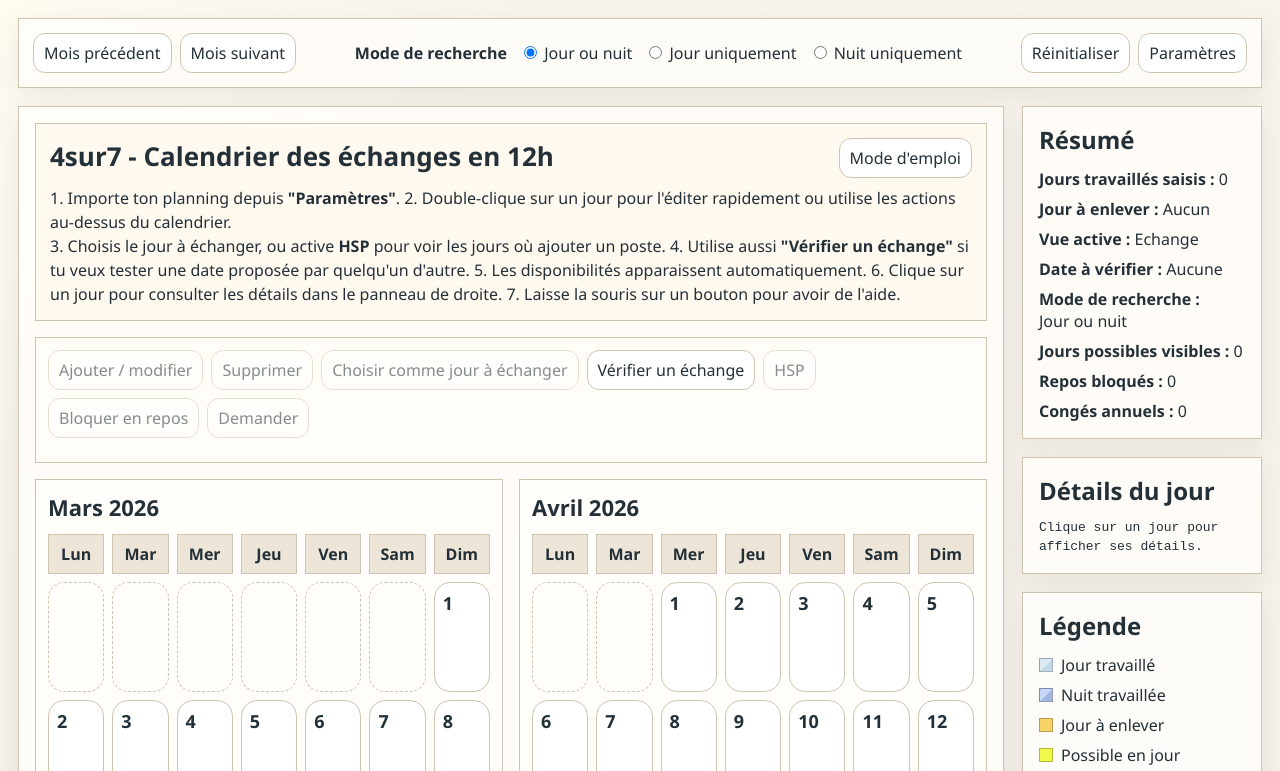
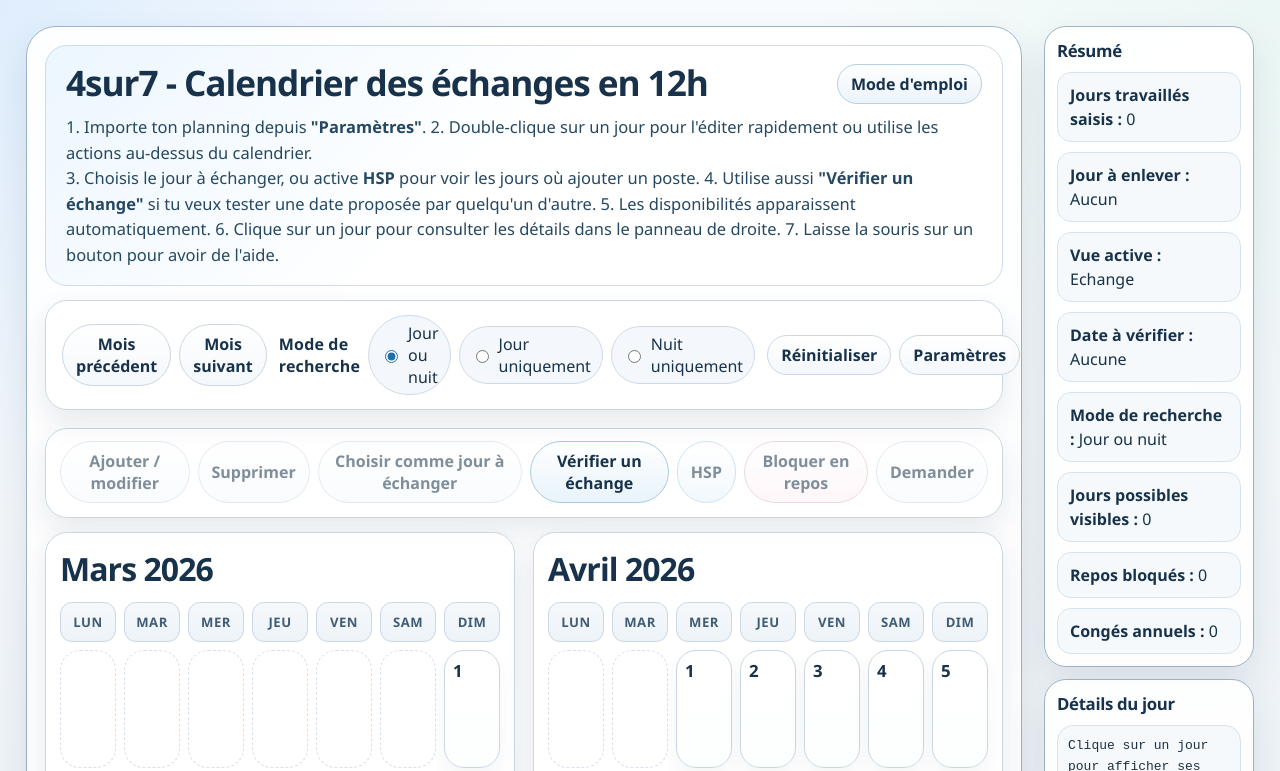
Before and after one commit to Mididams/Appli-Echange, a website: page index.html in a window 1280 px wide. Shown: the top 771 px of the page. Drawn offline with Linux system fonts and the light colour scheme.

Commit message:
Modif interface visuelle

```diff
--- a/index.html
+++ b/index.html
@@ -8,6 +8,26 @@
   </head>
   <body>
     <div class="app-shell">
+      <main class="main-layout">
+        <section class="calendar-panel">
+          <div class="help-box">
+            <div class="help-box-header">
+              <h1>4sur7 - Calendrier des échanges en 12h</h1>
+              <button id="help-button" type="button">Mode d'emploi</button>
+            </div>
+            <p>
+              1. Importe ton planning depuis <strong>"Paramètres"</strong>. <span class="desktop-only">2. Double-clique sur un jour pour
+              l'éditer rapidement ou utilise les actions au-dessus du calendrier.</span><span class="mobile-only">2. Double-clique ou laisse appuyé sur un jour pour l'éditer rapidement.</span><br />3. Choisis le jour à échanger, <span class="desktop-only">ou active <strong>HSP</strong> pour voir les jours où ajouter un poste.</span><span class="mobile-only">ou clique sur <strong>HSP</strong> pour voir les jours disponibles.</span>
+              4. Utilise aussi <strong>"Vérifier un échange"</strong> si tu veux tester une date proposée par quelqu'un d'autre. 5. Les disponibilités apparaissent automatiquement. <span class="desktop-only">6. Clique sur un jour pour consulter les
+              détails dans le panneau de droite.</span><span class="mobile-only">5. Clique sur un jour pour consulter les détails dans le panneau des détails du jour sous le calendrier, puis utilise les actions au-dessus du calendrier si besoin.</span>
+              <span class="desktop-only"> 7. Laisse la souris sur un bouton pour avoir de l'aide.</span>
+            </p>
+            <p class="mobile-tip">
+              Sur mobile, touche une date pour la consulter puis fais un double tap ou laisse le doigt appuyé pour
+              l'ouvrir en modification.
+            </p>
+          </div>
+
           <header class="toolbar">
             <div class="toolbar-group">
               <button id="prev-month-button" type="button">Mois précédent</button>
@@ -39,26 +59,6 @@
               <input id="excel-import-file-input" type="file" accept=".xlsx,.xls,.xlsm,.xlsb,.ods,.fods" hidden />
             </div>
           </header>
-
-      <main class="main-layout">
-        <section class="calendar-panel">
-          <div class="help-box">
-            <div class="help-box-header">
-              <h1>4sur7 - Calendrier des échanges en 12h</h1>
-              <button id="help-button" type="button">Mode d'emploi</button>
-            </div>
-            <p>
-              1. Importe ton planning depuis <strong>"Paramètres"</strong>. <span class="desktop-only">2. Double-clique sur un jour pour
-              l'éditer rapidement ou utilise les actions au-dessus du calendrier.</span><span class="mobile-only">2. Double-clique ou laisse appuyé sur un jour pour l'éditer rapidement.</span><br />3. Choisis le jour à échanger, <span class="desktop-only">ou active <strong>HSP</strong> pour voir les jours où ajouter un poste.</span><span class="mobile-only">ou clique sur <strong>HSP</strong> pour voir les jours disponibles.</span>
-              4. Utilise aussi <strong>"Vérifier un échange"</strong> si tu veux tester une date proposée par quelqu'un d'autre. 5. Les disponibilités apparaissent automatiquement. <span class="desktop-only">6. Clique sur un jour pour consulter les
-              détails dans le panneau de droite.</span><span class="mobile-only">5. Clique sur un jour pour consulter les détails dans le panneau des détails du jour sous le calendrier, puis utilise les actions au-dessus du calendrier si besoin.</span>
-              <span class="desktop-only"> 7. Laisse la souris sur un bouton pour avoir de l'aide.</span>
-            </p>
-            <p class="mobile-tip">
-              Sur mobile, touche une date pour la consulter puis fais un double tap ou laisse le doigt appuyé pour
-              l'ouvrir en modification.
-            </p>
-          </div>
 
           <section class="details-actions-panel">
             <div id="details-actions" class="details-actions">
--- a/script.js
+++ b/script.js
@@ -252,6 +252,14 @@
     return formatDateString(new Date());
   }
 
+  function isPastDate(dateString) {
+    return dateString < getTodayDateString();
+  }
+
+  function shouldBlankPastDayInHspView(dateString) {
+    return isHspViewActive() && isPastDate(dateString);
+  }
+
   function addDays(dateString, days) {
     return engine.addDays(dateString, days);
   }
@@ -999,6 +1007,9 @@
     if (isVerifyRequestedDate) {
       return "worked";
     }
+    if (shouldBlankPastDayInHspView(date)) {
+      return "hsp-past";
+    }
     if (isVerifyViewActive()) {
       return isVerifyPossibleWorkedDay(date) ? "worked" : "empty";
     }
@@ -1027,6 +1038,10 @@
   }
 
   function getDayCellBadges(date) {
+    if (shouldBlankPastDayInHspView(date)) {
+      return [];
+    }
+
     if (isVerifyViewActive() && !isVerifyPossibleWorkedDay(date) && !isVerifyRequestedDate(date)) {
       return [];
     }
@@ -1111,13 +1126,20 @@
   }
 
   function formatDayCellBadgeLabel(label) {
+    if (label === "Repos bloqué") {
+      return "Repos\nbloqué";
+    }
+
+    if (label === "A retirer") {
+      return "A\nretirer";
+    }
+
+    if (label === "A rajouter") {
+      return "A\nrajouter";
+    }
+
     if (label.includes(":")) {
       return label.replace(":", "\n");
-    }
-
-    if (label.includes(" ")) {
-      const parts = label.split(" ");
-      return `${parts.slice(0, -1).join(" ")}\n${parts[parts.length - 1]}`;
     }
 
     return label;
@@ -1172,6 +1194,10 @@
   }
 
   function getMiniSummaryItems(date) {
+    if (shouldBlankPastDayInHspView(date)) {
+      return [];
+    }
+
     const statusEntry = state.visibleStatuses ? state.visibleStatuses[date] : null;
     if ((!state.removedShift && !isHspViewActive() && !isVerifyViewActive()) || !statusEntry) {
       return [];
@@ -1233,6 +1259,10 @@
       const shift = getShiftByDate(dateString);
       button.type = "button";
       button.className = `day-cell state-${cellState}`;
+      if (cellState === "hsp-past") {
+        button.classList.add("hsp-past");
+        button.disabled = true;
+      }
       if (cellState === "worked") {
         if (isVerifyRequestedDate(dateString) && !shift) {
           button.classList.add(getVerifyRequestedDayCellTone());
@@ -1247,7 +1277,7 @@
       if (isVerifyRequestedDate(dateString)) {
         button.classList.add("verify-requested");
       }
-      if (state.selectedDate === dateString) {
+      if (state.selectedDate === dateString && cellState !== "hsp-past") {
         button.classList.add("selected-detail");
       }
 
@@ -1444,6 +1474,9 @@
     }
 
     return getVisibleDateStrings().filter((date) => {
+      if (shouldBlankPastDayInHspView(date)) {
+        return false;
+      }
       if (getShiftByDate(date) || (state.removedShift && date === state.removedShift.date) || state.blockedRestDates.includes(date)) {
         return false;
       }
@@ -1487,6 +1520,7 @@
     const isAnnualLeave = isAnnualLeaveShift(shift);
     const isHspView = isHspViewActive();
     const isVerifyView = isVerifyViewActive();
+    const hasRemovedShift = Boolean(state.removedShift);
 
     detailsEditButton.disabled = !date;
     detailsRemoveButton.disabled = !shift && !hasFreeNote;
@@ -1497,6 +1531,7 @@
       : date
         ? getRemovedActionLabel(date)
         : "Choisir comme jour à échanger";
+    detailsSelectRemovedButton.classList.toggle("is-active", hasRemovedShift);
     detailsVerifyButton.disabled = false;
     detailsVerifyButton.textContent = isVerifyView ? "Modifier la date à vérifier" : "Vérifier un échange";
     detailsVerifyButton.classList.toggle("is-active", isVerifyView);
--- a/style.css
+++ b/style.css
@@ -1,28 +1,37 @@
 :root {
-  --color-bg: #f4efe7;
-  --color-panel: #fffdf9;
-  --color-border: #d0c4b1;
-  --color-text: #233038;
-  --color-muted: #6f766e;
-  --color-worked: #dde9f3;
-  --color-worked-border: #2e86ab;
-  --color-worked-day: #dde9f3;
-  --color-worked-day-stripe: rgba(46, 134, 171, 0.16);
-  --color-worked-day-border: #2e86ab;
-  --color-worked-night: #c7d8f6;
-  --color-worked-night-stripe: rgba(37, 77, 168, 0.24);
-  --color-worked-night-border: #254da8;
-  --color-removed: #f6d365;
-  --color-day-only: #f0f848;
-  --color-night-only: #3071ee;
-  --color-both: #bfe3b4;
-  --color-none: #f5c0ca;
-  --color-blocked-rest: #f5c0ca;
-  --color-selected: #232323;
+  --color-bg: #eef3f7;
+  --color-panel: rgba(255, 255, 255, 0.9);
+  --color-panel-strong: #ffffff;
+  --color-border: #cad7e4;
+  --color-border-strong: #9eb2c5;
+  --color-text: #17324a;
+  --color-muted: #5e7183;
+  --color-worked: #dceffd;
+  --color-worked-border: #2f7fb4;
+  --color-worked-day: #dceffd;
+  --color-worked-day-stripe: rgba(47, 127, 180, 0.16);
+  --color-worked-day-border: #2f7fb4;
+  --color-worked-night: #d8e4ff;
+  --color-worked-night-stripe: rgba(49, 93, 189, 0.2);
+  --color-worked-night-border: #315dbd;
+  --color-removed: #ffe39a;
+  --color-day-only: #f7ff7a;
+  --color-night-only: #6c96ff;
+  --color-both: #cdecc6;
+  --color-none: #f7c7d1;
+  --color-blocked-rest: #f6cad4;
+  --color-selected: #17324a;
   --color-button: #ffffff;
   --color-possible-text: #2f7d32;
   --color-impossible-text: #b42318;
-  --shadow-soft: 0 8px 24px rgba(35, 48, 56, 0.08);
+  --color-accent: #1f6fa9;
+  --shadow-soft: 0 12px 28px rgba(23, 50, 74, 0.1);
+  --shadow-card: 0 16px 36px rgba(23, 50, 74, 0.1);
+  --shadow-hover: 0 16px 26px rgba(31, 111, 169, 0.16);
+  --radius-xl: 28px;
+  --radius-lg: 22px;
+  --radius-md: 16px;
+  --radius-sm: 12px;
 }
 
 * {
@@ -32,10 +41,11 @@
 body {
   margin: 0;
   color: var(--color-text);
-  font-family: "Segoe UI", Tahoma, Geneva, Verdana, sans-serif;
+  font-family: "Aptos", "Segoe UI Variable", "Segoe UI", "Trebuchet MS", sans-serif;
   background:
-    radial-gradient(circle at top left, #fffbf1 0, transparent 28%),
-    linear-gradient(180deg, #f8f4ed 0%, var(--color-bg) 100%);
+    radial-gradient(circle at top left, rgba(143, 194, 255, 0.24) 0, transparent 26%),
+    radial-gradient(circle at top right, rgba(183, 230, 210, 0.2) 0, transparent 24%),
+    linear-gradient(180deg, #f8fbfd 0%, var(--color-bg) 52%, #e7eef4 100%);
 }
 
 button,
@@ -47,26 +57,48 @@ input {
 button,
 select {
   border: 1px solid var(--color-border);
-  background: var(--color-button);
+  background: linear-gradient(180deg, #ffffff 0%, #f4f8fc 100%);
   color: var(--color-text);
-  padding: 8px 10px;
-  border-radius: 12px;
+  padding: 8px 13px;
+  border-radius: 999px;
+  box-shadow: 0 1px 0 rgba(255, 255, 255, 0.7) inset;
+  transition:
+    border-color 140ms ease,
+    background 140ms ease,
+    transform 140ms ease,
+    box-shadow 140ms ease;
 }
 
 button {
   cursor: pointer;
+  font-weight: 600;
 }
 
 button:hover,
 select:hover {
-  border-color: var(--color-worked-border);
+  border-color: var(--color-accent);
+  box-shadow: var(--shadow-hover);
+  transform: translateY(-1px);
+}
+
+button:focus-visible,
+select:focus-visible,
+input:focus-visible,
+textarea:focus-visible {
+  outline: 3px solid rgba(31, 111, 169, 0.18);
+  outline-offset: 2px;
+}
+
+input[type="radio"],
+input[type="checkbox"] {
+  accent-color: var(--color-accent);
 }
 
 .app-shell {
   max-width: 1440px;
   margin: 0 auto;
-  padding: 18px;
-  padding-bottom: max(18px, env(safe-area-inset-bottom));
+  padding: 26px;
+  padding-bottom: max(26px, env(safe-area-inset-bottom));
 }
 
 .toolbar {
@@ -76,10 +108,12 @@ select:hover {
   align-items: center;
   justify-content: space-between;
   margin-bottom: 18px;
-  background: rgba(255, 253, 249, 0.92);
+  background: rgba(255, 255, 255, 0.9);
   border: 1px solid var(--color-border);
-  padding: 14px;
+  padding: 14px 16px;
+  border-radius: var(--radius-lg);
   box-shadow: var(--shadow-soft);
+  backdrop-filter: blur(12px);
 }
 
 .toolbar-group {
@@ -99,16 +133,17 @@ select:hover {
 
 .settings-panel {
   position: absolute;
-  top: calc(100% + 8px);
+  top: calc(100% + 10px);
   right: 0;
-  min-width: 190px;
+  min-width: 220px;
   display: grid;
-  gap: 8px;
-  padding: 10px;
-  background: #fffdf8;
+  gap: 10px;
+  padding: 14px;
+  background: #ffffff;
   border: 1px solid var(--color-border);
-  box-shadow: var(--shadow-soft);
+  box-shadow: var(--shadow-card);
   z-index: 20;
+  border-radius: 18px;
 }
 
 .settings-panel-title {
@@ -123,52 +158,73 @@ select:hover {
 }
 
 .toolbar-group-radio {
-  gap: 12px;
+  gap: 8px;
+}
+
+.toolbar-group-radio label {
+  display: inline-flex;
+  align-items: center;
+  gap: 7px;
+  min-height: 38px;
+  padding: 6px 11px;
+  border: 1px solid #cfdae5;
+  border-radius: 999px;
+  background: rgba(244, 248, 252, 0.98);
 }
 
 .toolbar-label {
-  font-weight: 600;
+  font-weight: 700;
+  letter-spacing: 0.01em;
 }
 
 .main-layout {
   display: grid;
-  gap: 18px;
+  gap: 22px;
 }
 
 .calendar-panel,
 .panel-card {
-  background: rgba(255, 253, 249, 0.95);
-  border: 1px solid var(--color-border);
-  box-shadow: var(--shadow-soft);
+  background: var(--color-panel);
+  border: 1px solid var(--color-border-strong);
+  box-shadow: var(--shadow-card);
+  backdrop-filter: blur(14px);
 }
 
 .calendar-panel {
-  padding: 16px;
+  padding: 18px;
+  border-radius: calc(var(--radius-xl) + 2px);
 }
 
 .help-box {
-  margin-bottom: 16px;
-  padding: 14px;
-  border: 1px solid var(--color-border);
-  background: #fff9ef;
+  margin-bottom: 14px;
+  padding: 18px 20px;
+  border: 1px solid #cddbea;
+  background:
+    linear-gradient(135deg, rgba(231, 244, 255, 0.78) 0%, rgba(255, 255, 255, 0.96) 48%),
+    var(--color-panel-strong);
+  border-radius: var(--radius-lg);
 }
 
 .help-box-header {
   display: flex;
   align-items: flex-start;
   justify-content: space-between;
-  gap: 12px;
-  margin-bottom: 8px;
+  gap: 18px;
+  margin-bottom: 10px;
 }
 
 .help-box h1 {
   margin: 0;
-  font-size: 26px;
+  font-size: 2.2rem;
+  line-height: 1.05;
+  letter-spacing: -0.03em;
 }
 
 .help-box p {
   margin: 0;
-  line-height: 1.5;
+  line-height: 1.55;
+  color: #264860;
+  font-size: 1.03rem;
 }
 
 .mobile-only {
@@ -181,29 +237,33 @@ select:hover {
 
 .mobile-tip {
   display: none;
-  margin-top: 10px !important;
-  padding: 10px 12px;
-  border-radius: 12px;
-  background: rgba(46, 134, 171, 0.08);
+  margin-top: 14px !important;
+  padding: 12px 14px;
+  border-radius: 14px;
+  background: rgba(31, 111, 169, 0.08);
   font-size: 14px;
 }
 
 .calendar-container {
   display: grid;
-  gap: 16px;
+  gap: 18px;
 }
 
 .details-actions-panel {
-  margin-bottom: 16px;
-  padding: 12px;
+  margin-bottom: 14px;
+  padding: 12px 14px;
   border: 1px solid var(--color-border);
-  background: #fffdf8;
+  background: rgba(255, 255, 255, 0.92);
+  border-radius: var(--radius-lg);
+  box-shadow: var(--shadow-soft);
 }
 
 .month-card {
   border: 1px solid var(--color-border);
-  background: #fffefb;
-  padding: 12px;
+  background: rgba(255, 255, 255, 0.88);
+  padding: 14px;
+  border-radius: var(--radius-lg);
+  box-shadow: var(--shadow-soft);
 }
 
 .month-header {
@@ -215,7 +275,9 @@ select:hover {
 
 .month-title {
   margin: 0;
-  font-size: 22px;
+  font-size: 2rem;
+  font-weight: 800;
+  letter-spacing: -0.03em;
   text-transform: capitalize;
 }
 
@@ -226,39 +288,51 @@ select:hover {
 }
 
 .weekday {
-  padding: 8px;
+  padding: 10px 8px;
   text-align: center;
-  background: #ede5d7;
+  background: linear-gradient(180deg, #f6f9fc 0%, #edf3f8 100%);
   border: 1px solid var(--color-border);
-  font-weight: 600;
+  border-radius: var(--radius-sm);
+  font-weight: 700;
+  color: #415d75;
+  text-transform: uppercase;
+  letter-spacing: 0.04em;
+  font-size: 0.82rem;
 }
 
 .day-cell {
-  min-height: 110px;
+  min-height: 118px;
   padding: 8px;
   border: 1px solid var(--color-border);
-  border-radius: 16px;
-  background: white;
+  border-radius: 20px;
+  background: linear-gradient(180deg, #ffffff 0%, #fdfefe 100%);
   display: flex;
   flex-direction: column;
-  gap: 6px;
+  gap: 5px;
   text-align: left;
-  transition: transform 120ms ease, border-color 120ms ease;
+  transition:
+    transform 140ms ease,
+    border-color 140ms ease,
+    box-shadow 140ms ease;
   touch-action: manipulation;
   user-select: none;
   -webkit-user-select: none;
   -webkit-touch-callout: none;
+  box-shadow: 0 8px 18px rgba(23, 50, 74, 0.05);
 }
 
 .day-cell:hover {
-  transform: translateY(-2px);
-  border-color: var(--color-worked-border);
+  transform: translateY(-3px);
+  border-color: var(--color-accent);
+  box-shadow: 0 16px 24px rgba(23, 50, 74, 0.1);
 }
 
 .day-cell.empty {
   background: transparent;
   border-style: dashed;
+  border-color: #d6e1ea;
   min-height: 0;
+  box-shadow: none;
 }
 
 .day-cell.selected-detail {
@@ -271,8 +345,10 @@ select:hover {
 }
 
 .day-cell.today {
-  border: 2px solid #111111;
-  box-shadow: inset 0 0 0 1px rgba(17, 17, 17, 0.18);
+  border: 2px solid #17324a;
+  box-shadow:
+    inset 0 0 0 1px rgba(23, 50, 74, 0.12),
+    0 12px 22px rgba(23, 50, 74, 0.08);
 }
 
 .day-cell.state-worked {
@@ -302,7 +378,7 @@ select:hover {
 
 .day-cell.state-removed {
   background: var(--color-removed);
-  border-color: #af7f14;
+  border-color: #c3973d;
 }
 
 .day-cell.state-day-only {
@@ -321,13 +397,34 @@ select:hover {
   background: var(--color-none);
 }
 
+.day-cell.state-hsp-past {
+  background: rgba(255, 255, 255, 0.92);
+  border-color: var(--color-border);
+  box-shadow: none;
+}
+
+.day-cell.hsp-past {
+  cursor: default;
+}
+
+.day-cell.hsp-past:hover {
+  transform: none;
+  border-color: var(--color-border);
+}
+
+.day-cell.hsp-past:disabled {
+  opacity: 1;
+  color: inherit;
+}
+
 .day-cell.state-blocked-rest {
   background: var(--color-blocked-rest);
 }
 
 .day-number {
-  font-weight: 700;
-  font-size: 18px;
+  font-weight: 800;
+  font-size: 1.05rem;
+  letter-spacing: -0.03em;
 }
 
 .day-number.today {
@@ -338,30 +435,39 @@ select:hover {
 .day-mini-summary {
   display: flex;
   flex-wrap: wrap;
-  gap: 4px;
+  gap: 3px;
+  width: 100%;
 }
 
 .day-badges {
-  justify-content: stretch;
-  align-items: stretch;
+  justify-content: center;
+  align-items: center;
 }
 
 .day-mini-summary {
-  justify-content: stretch;
-  align-items: stretch;
+  justify-content: center;
+  align-items: center;
 }
 
 .badge {
   display: inline-block;
-  padding: 4px 3px;
-  border: 1px solid rgba(0, 0, 0, 0.18);
-  background: rgba(255, 255, 255, 0.62);
+  width: auto;
+  min-width: 72%;
+  max-width: 92%;
+  margin: 0 auto;
+  padding: 3px 6px;
+  border: 1px solid rgba(23, 50, 74, 0.12);
+  background: rgba(255, 255, 255, 0.74);
   font-size: 10px;
-  max-width: 100%;
-  overflow-wrap: anywhere;
+  overflow-wrap: normal;
+  word-break: keep-all;
+  hyphens: none;
   white-space: pre-line;
   line-height: 1.15;
   text-align: center;
+  border-radius: 4px;
+  backdrop-filter: blur(4px);
+  box-sizing: border-box;
 }
 
 .badge.debug {
@@ -369,7 +475,8 @@ select:hover {
 }
 
 .day-mini-summary .badge {
-  flex: 0 1 100%;
+  flex: 0 1 auto;
+  align-self: center;
 }
 
 .day-mini-summary .badge-candidate-ok {
@@ -384,7 +491,8 @@ select:hover {
 }
 
 .day-badges .badge {
-  flex: 0 1 100%;
+  flex: 0 1 auto;
+  align-self: center;
 }
 
 .day-badges .badge + .badge {
@@ -392,40 +500,100 @@ select:hover {
 }
 
 .panel-card {
-  padding: 16px;
+  padding: 12px;
+  border-radius: var(--radius-lg);
 }
 
 .side-panel {
   display: grid;
-  gap: 18px;
+  gap: 12px;
 }
 
 .panel-card h2 {
-  margin: 0 0 12px;
+  margin: 0 0 10px;
+  font-size: 1.05rem;
+  letter-spacing: -0.02em;
+}
+
+#day-details-output {
+  padding: 10px;
+  border: 1px solid #d7e2eb;
+  border-radius: 16px;
+  background: rgba(245, 249, 252, 0.98);
 }
 
 .details-actions {
   display: flex;
   flex-wrap: wrap;
   gap: 8px;
-  margin-bottom: 12px;
+  margin-bottom: 0;
+}
+
+.details-actions button,
+#help-button,
+#reset-button,
+#settings-button,
+.modal-actions button,
+.request-shortcuts button,
+.request-range-button,
+.picker-toggle-button,
+.picker-secondary-button {
+  min-height: 40px;
+}
+
+#help-button {
+  background: linear-gradient(180deg, #ffffff 0%, #ebf3fb 100%);
+  border-color: #b9cedf;
+}
+
+#details-hsp-button,
+#details-verify-button {
+  border-color: #a9cbe3;
+  background: linear-gradient(180deg, #ffffff 0%, #e8f3fb 100%);
+}
+
+#details-toggle-blocked-button {
+  border-color: #dfb8c3;
+  background: linear-gradient(180deg, #ffffff 0%, #fdeff3 100%);
 }
 
 .details-actions button:disabled,
 .modal-actions button:disabled {
   opacity: 0.55;
   cursor: not-allowed;
+  box-shadow: none;
+  transform: none;
 }
 
 .details-actions button.is-active {
-  background: var(--color-both);
-  border-color: #6d9f61;
+  background: linear-gradient(180deg, #f6fff2 0%, #def3d4 100%);
+  border-color: #7cb269;
+  color: #224b24;
+  box-shadow:
+    inset 0 1px 0 rgba(255, 255, 255, 0.9),
+    0 10px 22px rgba(124, 178, 105, 0.22);
+  font-weight: 700;
+}
+
+.details-actions button.is-active:hover {
+  border-color: #689a58;
+  box-shadow:
+    inset 0 1px 0 rgba(255, 255, 255, 0.92),
+    0 12px 24px rgba(124, 178, 105, 0.28);
+}
+
+#details-select-removed-button.is-active,
+#details-verify-button.is-active,
+#details-hsp-button.is-active {
+  background: linear-gradient(180deg, #f6fff2 0%, #def3d4 100%);
+  border-color: #7cb269;
+  color: #224b24;
 }
 
 .summary-list,
 .legend-list {
   display: grid;
-  gap: 8px;
+  gap: 10px;
 }
 
 .summary-line,
@@ -435,17 +603,24 @@ select:hover {
 
 .summary-line {
   display: block;
+  padding: 10px 12px;
+  border: 1px solid #d7e2eb;
+  border-radius: 14px;
+  background: rgba(245, 249, 252, 0.98);
+  line-height: 1.5;
 }
 
 .legend-line {
   gap: 8px;
   align-items: center;
+  padding: 4px 0;
 }
 
 .legend-swatch {
-  width: 14px;
-  height: 14px;
-  border: 1px solid rgba(0, 0, 0, 0.25);
+  width: 15px;
+  height: 15px;
+  border: 1px solid rgba(23, 50, 74, 0.2);
+  border-radius: 4px;
 }
 
 .legend-swatch-worked {
@@ -473,8 +648,9 @@ select:hover {
 pre {
   margin: 0;
   white-space: pre-wrap;
-  line-height: 1.45;
+  line-height: 1.6;
   font-size: 13px;
+  color: #1f3140;
 }
 
 .detail-status-possible {
@@ -509,11 +685,12 @@ pre {
 
 .modal-card {
   width: min(460px, 100%);
-  background: #fffdf8;
+  background: rgba(255, 255, 255, 0.96);
   border: 1px solid var(--color-border);
-  padding: 18px;
-  box-shadow: var(--shadow-soft);
-  border-radius: 20px;
+  padding: 22px;
+  box-shadow: var(--shadow-card);
+  border-radius: 24px;
+  backdrop-filter: blur(16px);
 }
 
 .modal-card-wide {
@@ -584,6 +761,7 @@ pre {
   background: #fff;
   color: var(--color-text);
   line-height: 1.45;
+  border-radius: 16px;
 }
 
 .request-shortcuts {
@@ -633,7 +811,7 @@ pre {
   padding: 10px 12px;
   border: 1px solid var(--color-border);
   border-radius: 14px;
-  background: #fff;
+  background: rgba(248, 251, 253, 0.96);
 }
 
 .modal-actions {
@@ -659,12 +837,33 @@ pre {
 
 @media (min-width: 1040px) {
   .main-layout {
-    grid-template-columns: minmax(0, 2.7fr) minmax(240px, 0.62fr);
+    grid-template-columns: minmax(0, 2.95fr) minmax(210px, 0.5fr);
     align-items: start;
+  }
+
+  .toolbar {
+    flex-wrap: nowrap;
+  }
+
+  .toolbar-group,
+  .toolbar-group-radio,
+  .details-actions {
+    flex-wrap: nowrap;
+  }
+
+  .details-actions {
+    overflow-x: auto;
+    scrollbar-width: thin;
+    padding-bottom: 2px;
   }
 
   .calendar-container {
     grid-template-columns: repeat(2, minmax(0, 1fr));
+  }
+
+  .side-panel {
+    position: sticky;
+    top: 18px;
   }
 }
 
@@ -674,7 +873,9 @@ pre {
   }
 
   .toolbar {
-    padding: 12px;
+    padding: 14px;
+    gap: 12px;
+    border-radius: 18px;
   }
 
   .toolbar-group,
@@ -783,7 +984,7 @@ pre {
   }
 
   .help-box h1 {
-    font-size: 22px;
+    font-size: 1.85rem;
   }
 
   .mobile-tip {
@@ -800,7 +1001,7 @@ pre {
 
   .calendar-panel,
   .panel-card {
-    padding: 12px;
+    padding: 14px;
   }
 
   .month-card {
@@ -810,7 +1011,7 @@ pre {
 
   .month-grid {
     min-width: 560px;
-    gap: 6px;
+    gap: 8px;
   }
 
   .weekday {
@@ -825,7 +1026,7 @@ pre {
   }
 
   .day-number {
-    font-size: 16px;
+    font-size: 1.35rem;
   }
 
   .badge {
```
Lines whose indentation alone changed are shown as unchanged.
